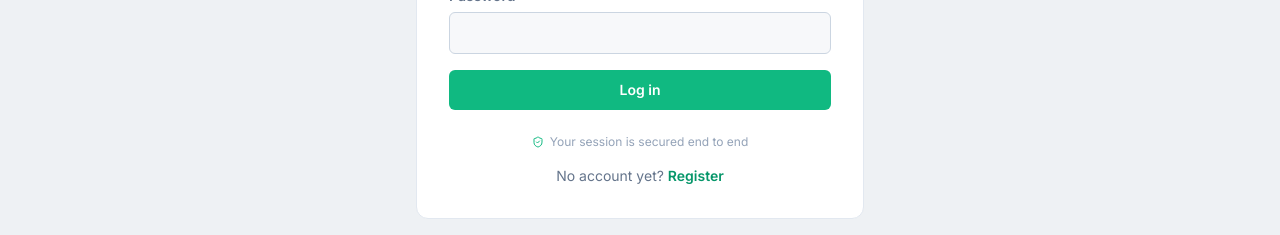
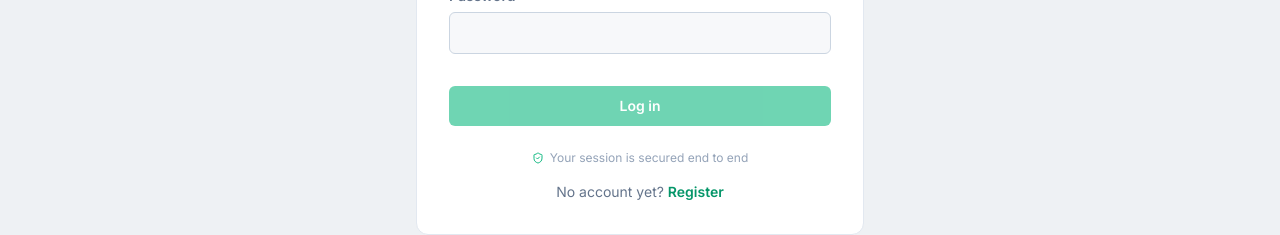
Before and after one commit to mdmanirmia/durqo-app, a Next.js app: page /login in a window 1280 px wide. Shown: the part 352-587 px from the top of the page. Built offline with nearby package versions, Linux system fonts and the light colour scheme; no server answers.

Commit message:
Wire Turnstile bot check into the login form (required alongside register, per Supabase's CAPTCHA scope)

```diff
--- a/src/app/login/LoginForm.tsx
+++ b/src/app/login/LoginForm.tsx
@@ -4,13 +4,14 @@
 // this page needs a server-rendered noindex,nofollow robots tag, which
 // requires page.tsx to be a Server Component. The interactive form (and
 // every bit of its logic) is unchanged — only the file it lives in.
-import { useState, Suspense } from "react";
+import { useRef, useState, Suspense } from "react";
 import Link from "next/link";
 import { useRouter, useSearchParams } from "next/navigation";
 import { ShieldCheck } from "lucide-react";
 import { createClient } from "@/lib/supabase/client";
 import { safeNextPath } from "@/lib/safe-redirect";
 import Container from "@/components/ui/Container";
+import TurnstileWidget, { captchaRequired, type TurnstileHandle } from "@/components/TurnstileWidget";
 
 const CALLBACK_ERRORS: Record<string, string> = {
   backend_not_connected: "Backend isn't connected yet. This is a preview build.",
@@ -45,6 +46,15 @@ function LoginForm() {
   const [notice, setNotice] = useState<string | null>(null);
   const [loading, setLoading] = useState(false);
 
+  // 2026-09-23 bot-signup cleanup (see TurnstileWidget.tsx): Supabase's
+  // "Enable CAPTCHA protection" toggle covers sign-in as well as sign-up —
+  // there's no way to scope it to signup alone — so the same widget has to
+  // sit on this form too, or every login would start failing the moment
+  // that toggle is turned on in the Supabase dashboard. No-op when
+  // NEXT_PUBLIC_TURNSTILE_SITE_KEY isn't configured.
+  const [captchaToken, setCaptchaToken] = useState<string | null>(null);
+  const turnstileRef = useRef<TurnstileHandle>(null);
+
   // 2026-09-19 (listing-page login gate): carries a visitor back to
   // whatever they were trying to view — e.g. a gated listing — instead of
   // their role dashboard, once they log in. Re-validated here even though
@@ -58,13 +68,23 @@ function LoginForm() {
     setError(null);
     setNotice(null);
     setShowResend(false);
+    if (captchaRequired && !captchaToken) {
+      setError("Please complete the verification check below.");
+      return;
+    }
     const supabase = createClient();
     if (!supabase) {
       setError("Backend isn't connected yet. This is a preview build; once Supabase is set up, this form will log you in for real.");
       return;
     }
     setLoading(true);
-    const { data, error } = await supabase.auth.signInWithPassword({ email, password });
+    const { data, error } = await supabase.auth.signInWithPassword({
+      email,
+      password,
+      options: { captchaToken: captchaToken ?? undefined },
+    });
+    turnstileRef.current?.reset();
+    setCaptchaToken(null);
     if (error) {
       setLoading(false);
       const isUnverified = error.message.toLowerCase().includes("not confirmed") || (error as { code?: string }).code === "email_not_confirmed";
@@ -160,7 +180,11 @@ function LoginForm() {
           </p>
         )}
         {notice && <p className="text-sm text-brand-hover">{notice}</p>}
-        <button disabled={loading} className="rounded-md bg-brand py-2.5 text-sm font-semibold text-white hover:bg-brand-hover disabled:opacity-60">
+        <TurnstileWidget ref={turnstileRef} onToken={setCaptchaToken} />
+        <button
+          disabled={loading || (captchaRequired && !captchaToken)}
+          className="rounded-md bg-brand py-2.5 text-sm font-semibold text-white hover:bg-brand-hover disabled:opacity-60"
+        >
           {loading ? "Logging in…" : "Log in"}
         </button>
       </form>
```
